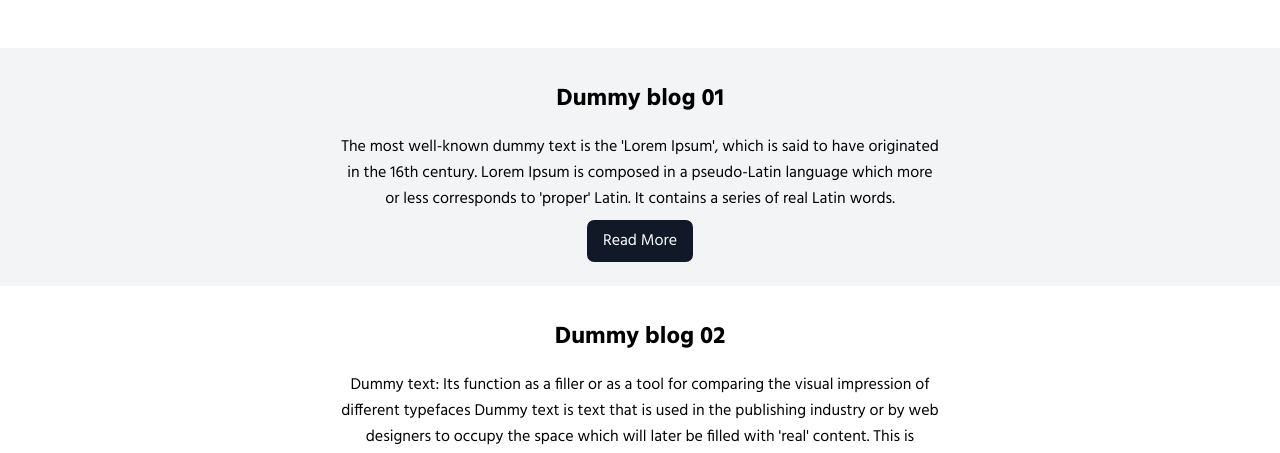
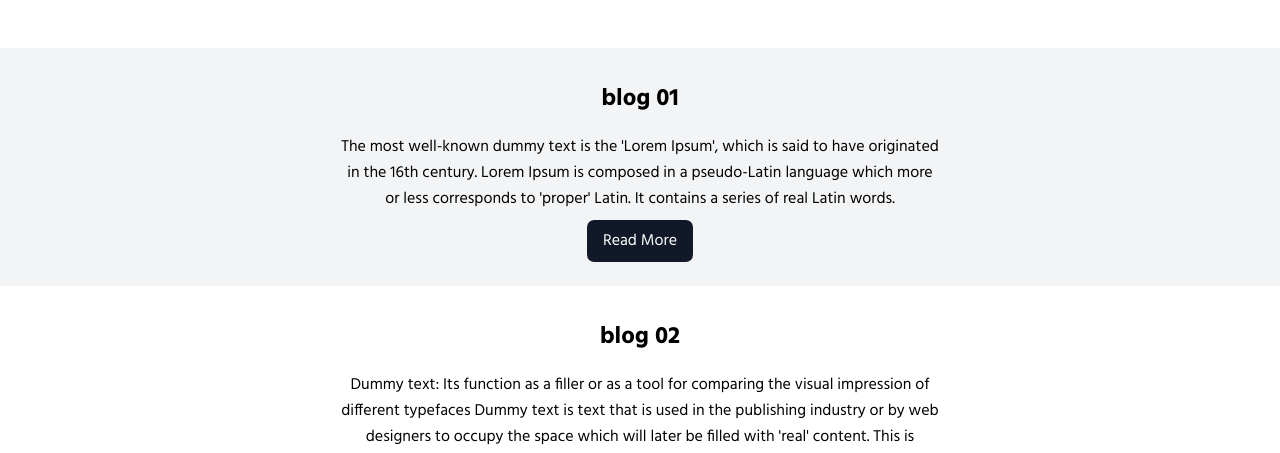
Before and after one commit to vishalsoni7/first-portfolio-neogcamp, a plain HTML site: page blogs.html in a window 1280 px wide. Shown: the part 342-795 px from the top of the page. Drawn offline with Linux system fonts and the light colour scheme.

Commit message:
Update blogs.html

```diff
--- a/blogs.html
+++ b/blogs.html
@@ -38,7 +38,7 @@
         <li>
             <section class="section ow">
                 <div class="container container-center">
-                    <h1>Dummy blog 01</h1>
+                    <h1>blog 01</h1>
                     <p>The most well-known dummy text is the 'Lorem Ipsum', which is said to have originated in the 16th
                         century. Lorem Ipsum is composed in a pseudo-Latin language which more or less corresponds to
                         'proper' Latin. It contains a series of real Latin words.</p>
@@ -52,7 +52,7 @@
         <li>
             <section class="section">
                 <div class="container container-center">
-                    <h1>Dummy blog 02</h1>
+                    <h1>blog 02</h1>
 
                     <p>Dummy text: Its function as a filler or as a tool for comparing the visual impression of
                         different typefaces Dummy text is text that is used in the publishing industry or by web
```
